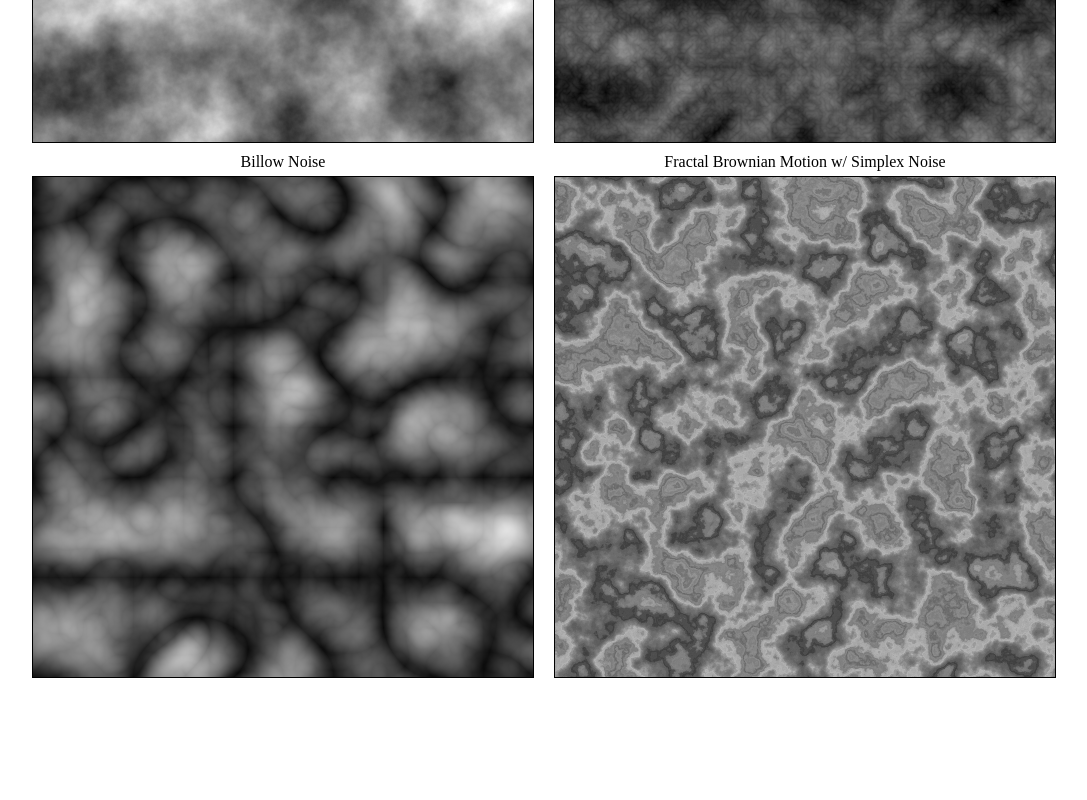
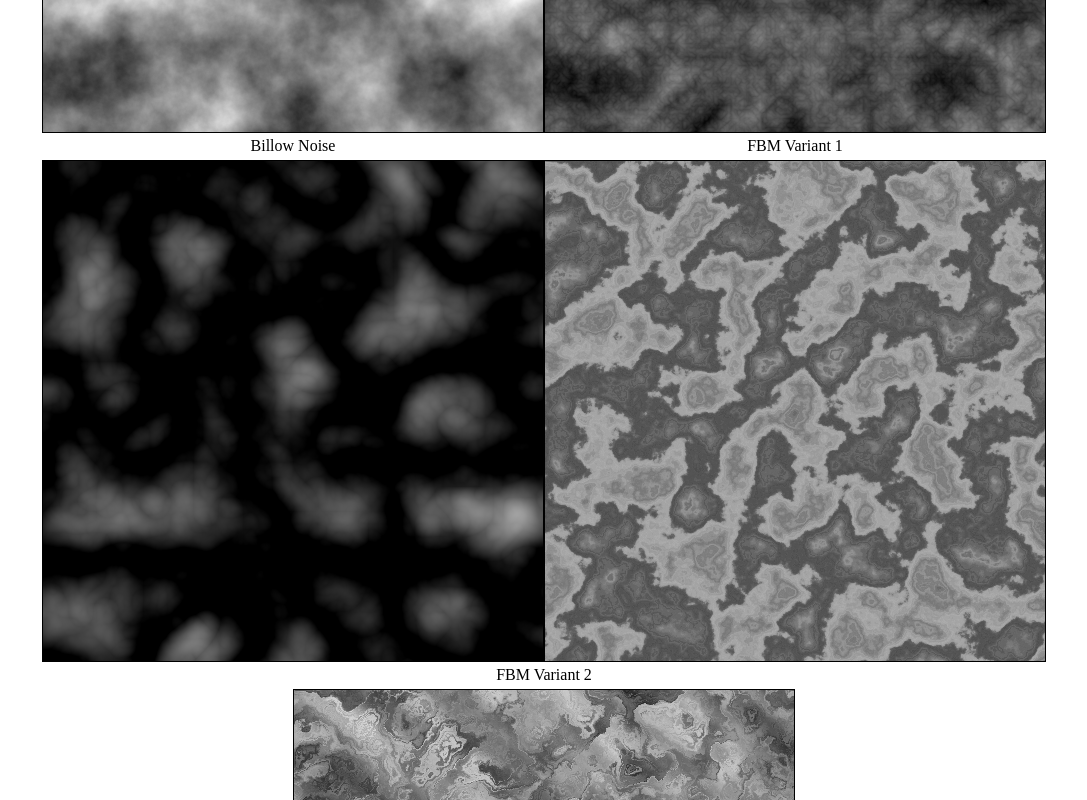
Before and after one commit to joshbrew/Noise_Textures, a plain HTML site: page terrain.html in a window 1280 px wide. Shown: the part 400-1200 px from the top of the page, without its empty margins (96-1183 px from the left). Before the commit the page ends 1096 px from the top, so only its background shows below. Drawn offline with Linux system fonts and the light colour scheme.

Commit message:
Add files via upload

```diff
--- a/terrain.html
+++ b/terrain.html
@@ -7,12 +7,6 @@
       display: flex;
       justify-content: center;
       flex-wrap: wrap;
-    }
-    .canvas-container {
-      display: flex;
-      flex-direction: column;
-      align-items: center;
-      margin: 10px;
     }
     canvas {
       border: 1px solid black;
@@ -40,10 +34,21 @@
         <canvas id="multifractalCanvas" width="500" height="500"></canvas>
       </div>
       <div class="canvas-container">
-    <div class="canvas-title">Fractal Brownian Motion w/ Simplex Noise</div>
-    <canvas id="fbmCanvas" width="500" height="500"></canvas>
+        <div class="canvas-title">FBM Variant 1</div>
+        <canvas id="fbmCanvas1" width="500" height="500"></canvas>
       </div>
     </div>
+    <div>
+      <div class="canvas-container">
+        <div class="canvas-title">FBM Variant 2</div>
+        <canvas id="fbmCanvas2" width="500" height="500"></canvas>
+      </div>
+      <div class="canvas-container">
+        <div class="canvas-title">FBM Variant 3</div>
+        <canvas id="fbmCanvas3" width="500" height="500"></canvas>
+      </div>
+    </div>
+
   <script>
     class Noise {
       constructor(seed=Date.now()) {
@@ -263,41 +268,7 @@
         }
     }
 
-    class FractalBrownianMotion extends SimplexNoise {
-      fbm(x, y, z, zoom = 1.0, octaves = 6, lacunarity = 2.0, gain = 0.5, shift = 100) {
-          x /= zoom;
-          y /= zoom;
-          z /= zoom;
 
-          let sum = 0;
-          let amplitude = 1.0;
-          let frequency = 1.0;
-          let maxValue = 0;
-
-          for (let i = 0; i < octaves; i++) {
-              sum += amplitude * this.noise(x * frequency, y * frequency, z * frequency);
-              maxValue += amplitude;
-
-              frequency *= lacunarity;
-              amplitude *= gain;
-
-              x += shift;
-              y += shift;
-          }
-
-          return sum / maxValue;
-      }
-
-      generateNoise(x, y, z, zoom = 1.0, octaves = 6, lacunarity = 2.0, gain = 0.5, shift = 100) {
-          // Initial FBM pass
-          let fbm1 = this.fbm(x, y, z, zoom, octaves, lacunarity, gain, shift);
-
-          // Recursive FBM pass using the output of the initial FBM
-          let fbm2 = this.fbm(fbm1 * zoom, fbm1 * zoom, fbm1 * zoom, zoom, octaves, lacunarity, gain, shift);
-
-          return fbm2;
-      }
-    }
 
     class PerlinNoise extends Noise {
       generateNoise(x, y, z, zoom = 1.0, octaves = 6, lacunarity = 2.0, gain = 0.5, shift=0) {
@@ -380,7 +351,7 @@
     }
 
     class RidgedMultifractalNoise extends Noise {
-      generateNoise(x, y, z, zoom = 1.0, octaves = 6, lacunarity = 2.0, gain = 0.75, exp1 = 1.0, exp2 = 1.0) {
+      generateNoise(x, y, z, zoom = 1.0, octaves = 6, lacunarity = 2.0, gain = 0.75, shift=0, exp1 = 1.0, exp2 = 1.0) {
         x /= zoom;
         y /= zoom;
         z /= zoom;
@@ -398,6 +369,7 @@
 
             amp *= gain;
 
+            //add some variation on the fractal pattern with exponents
             let noise = Math.abs(this.noise(x, y, z));
             let noiseValue = 1 - (Math.pow(noise, exp2));
             noiseValue = Math.pow(noiseValue, exp1);
@@ -409,23 +381,145 @@
             x = x * Math.cos(angle) + x * Math.sin(angle);
             y = y * Math.sin(angle) + y * Math.cos(angle);
             angle += angleIncr;
+
+            x += shift;
+            y += shift;
         }
 
         return sum;
       }
     }
 
+    class FractalBrownianMotion extends SimplexNoise {
+        fbm(x, y, z, zoom = 1.0, octaves = 6, lacunarity = 2.0, gain = 0.5, shift = 100) {
+            x /= zoom;
+            y /= zoom;
+            z /= zoom;
+
+            let sum = 0;
+            let amplitude = 1.0;
+            let frequency = 1.0;
+            let maxValue = 0;
+
+            for (let i = 0; i < octaves; i++) {
+                sum += amplitude * this.noise(x * frequency, y * frequency, z * frequency);
+                maxValue += amplitude;
+
+                frequency *= lacunarity;
+                amplitude *= gain;
+
+                x += shift;
+                y += shift;
+            }
+
+            return sum / maxValue;
+        }
+
+        generateNoise(x, y, z, zoom = 1.0, octaves = 6, lacunarity = 2.0, gain = 0.5, shift = 100) {
+            // Initial FBM pass
+            let fbm1 = this.fbm(x, y, z, zoom, octaves, lacunarity, gain, shift);
+
+            // Recursive FBM pass using the output of the initial FBM
+            let fbm2 = this.fbm(fbm1 * zoom, fbm1 * zoom, fbm1 * zoom, zoom, octaves, lacunarity, gain, shift);
+
+            return fbm2;
+        }
+      }
+
+      class FractalBrownianMotion2 extends SimplexNoise {
+        fbm(x, y, z, zoom = 1.0, octaves = 6, lacunarity = 2.0, gain = 0.5, shift = 100) {
+            x /= zoom;
+            y /= zoom;
+            z /= zoom;
+
+            let sum = 0;
+            let amplitude = 1.0;
+            let frequency = 1.0;
+            let maxValue = 0;
+
+            for (let i = 0; i < octaves; i++) {
+                sum += amplitude * this.noise(x * frequency, y * frequency, z * frequency);
+                maxValue += amplitude;
+
+                frequency *= lacunarity;
+                amplitude *= gain;
+
+                x += shift;
+                y += shift;
+            }
+
+            return sum / maxValue;
+        }
+
+        generateNoise(x, y, z, zoom = 1.0, octaves = 6, lacunarity = 2.0, gain = 0.5, shift = 100) {
+            // Initial FBM pass
+            let fbm1 = this.fbm(x, y, z, zoom, octaves, lacunarity, gain, shift);
+
+            // Second FBM pass using the output of the initial FBM
+            let fbm2 = this.fbm(fbm1 * zoom, fbm1 * zoom, fbm1 * zoom, zoom, octaves, lacunarity, gain, shift);
+
+            // Third FBM pass using the output of the second FBM
+            let fbm3 = this.fbm(x + fbm2 * zoom, y + fbm2 * zoom, z + fbm2 * zoom, zoom, octaves, lacunarity, gain, shift);
+
+            return fbm3;
+        }
+    }
+
+    class FractalBrownianMotion3 extends SimplexNoise {
+        fbm(x, y, z, zoom = 1.0, octaves = 6, lacunarity = 2.0, gain = 0.5, shift = 100) {
+            x /= zoom;
+            y /= zoom;
+            z /= zoom;
+
+            let sum = 0;
+            let amplitude = 1.0;
+            let frequency = 1.0;
+            let maxValue = 0;
+
+            for (let i = 0; i < octaves; i++) {
+                sum += amplitude * this.noise(x * frequency, y * frequency, z * frequency);
+                maxValue += amplitude;
+
+                frequency *= lacunarity;
+                amplitude *= gain;
+
+                x += shift;
+                y += shift;
+            }
+
+            return sum / maxValue;
+        }
+
+        generateNoise(x, y, z, zoom = 1.0, octaves = 6, lacunarity = 2.0, gain = 0.5, shift = 100) {
+            // Initial FBM pass
+            let fbm1 = this.fbm(x, y, z, zoom, octaves, lacunarity, gain, shift);
+
+            // Second FBM pass using the output of the initial FBM
+            let fbm2 = this.fbm(x + fbm1 * zoom, y + fbm1 * zoom, z + fbm1 * zoom, zoom, octaves, lacunarity, gain, shift);
+
+            // Third FBM pass using the output of the second FBM
+            let fbm3 = this.fbm(x + fbm2 * zoom, y + fbm2 * zoom, z + fbm2 * zoom, zoom, octaves, lacunarity, gain, shift);
+
+            return fbm3;
+        }
+    }
 
 
     document.addEventListener('DOMContentLoaded', function() {
       const perlinCanvas = document.getElementById('perlinCanvas');
+      const billowCanvas = document.getElementById('billowCanvas');
+      const multifractalCanvas = document.getElementById('multifractalCanvas');
+      const fbmCanvas = document.getElementById('fbmCanvas1');
+      const fbmCanvas2 = document.getElementById('fbmCanvas2');
+      const fbmCanvas3 = document.getElementById('fbmCanvas3');
+
       const perlinCtx = perlinCanvas.getContext('2d');
-      const billowCanvas = document.getElementById('billowCanvas');
       const billowCtx = billowCanvas.getContext('2d');
-      const multifractalCanvas = document.getElementById('multifractalCanvas');
       const multifractalCtx = multifractalCanvas.getContext('2d');
-      const fbmCanvas = document.getElementById('fbmCanvas');
       const fbmCtx = fbmCanvas.getContext('2d');
+      const fbmCtx2 = fbmCanvas2.getContext('2d');
+      const fbmCtx3 = fbmCanvas3.getContext('2d');
+
       const width = perlinCanvas.width;
       const height = perlinCanvas.height;
 
@@ -433,55 +527,54 @@
       const octaves = 8; // Number of octaves for the noise
       const lacunarity = 2.0; // Lacunarity for the noise
       const gain = 0.5; // Gain for the noise
+      const shift = 0; //e.g. a time shift
+
       const perlinHeightmap = new Float32Array(width * height);
       const billowHeightmap = new Float32Array(width * height);
       const ridgedHeightmap = new Float32Array(width * height);
       const fbmHeightmap = new Float32Array(width * height);
+      const fbmHeightmap2 = new Float32Array(width * height);
+      const fbmHeightmap3 = new Float32Array(width * height);
+
       const perlin = new PerlinNoise(12345); // Set a seed for reproducibility
       const billow = new BillowNoise(12345); // Set a seed for reproducibility
       const ridged = new RidgedMultifractalNoise(12345); // Set a seed for reproducibility
       const fbm = new FractalBrownianMotion(12345); // Set a seed for reproducibility
+      const fbm2 = new FractalBrownianMotion2(12345); // Set a seed for reproducibility
+      const fbm3 = new FractalBrownianMotion3(12345); // Set a seed for reproducibility
+
+      let iterateCanvas = (
+        noiseGen,
+        heightmap,
+        ctx,
+
+        zoom,
+        octaves,
+        lacunarity,
+        gain,
+        shift
+      ) => {
 
         for (let y = 0; y < height; y++) {
           for (let x = 0; x < width; x++) {
-
-            // Generate Perlin noise
-            const noiseValue = perlin.generateNoise(x, y, 0, zoom, octaves, lacunarity, gain);
-            perlinHeightmap[y * width + x] = noiseValue;
+              // Generate Perlin noiseGen
+            const noiseValue = noiseGen.generateNoise(x, y, 0, zoom, octaves, lacunarity, gain, shift); //2d
+            heightmap[y * width + x] = noiseValue;
 
             const color = Math.floor((noiseValue + 1) * 128);
-            perlinCtx.fillStyle = `rgb(${color}, ${color}, ${color})`;
-            perlinCtx.fillRect(x, y, 1, 1);
+            ctx.fillStyle = `rgb(${color}, ${color}, ${color})`;
+            ctx.fillRect(x, y, 1, 1);
+          }
+        }
+      }
 
 
-            // Generate Billow noise
-            const billowValue = billow.generateNoise(x, y, 0, zoom, octaves, lacunarity, gain - 0.2 > 0 ? gain - 0.2 : 0.01); // Slightly lower gain so effects are better looking
-            billowHeightmap[y * width + x] = billowValue;
-
-            const color2 = Math.floor((billowValue + 1.5) * 128); //slightly increase brightness for demonstrating purposes
-            billowCtx.fillStyle = `rgb(${color2}, ${color2}, ${color2})`;
-            billowCtx.fillRect(x, y, 1, 1);
-
-            // Generate Ridged Multifractal noise
-            const ridgedValue = ridged.generateNoise(x, y, 0, zoom, octaves, lacunarity, gain + 0.1 < 1 ? gain + 0.1 : 0.99, 1, 1); //slight increase in gain
-            ridgedHeightmap[y * width + x] = ridgedValue;
-
-            const color3 = Math.floor((ridgedValue + 1) * 128);
-            multifractalCtx.fillStyle = `rgb(${color3}, ${color3}, ${color3})`;
-            multifractalCtx.fillRect(x, y, 1, 1);
-
-            // Generate SingleValueFractalFBM noise
-
-            const fbmValue = fbm.generateNoise(x, y, 0, zoom, octaves, lacunarity, gain);//fbm.generateNoise(fbm.generateNoise(x,y,...inps),fbm.generateNoise(x,y,...inps),...inps);
-            fbmHeightmap[y * width + x] = fbmValue;
-
-            const color4 = Math.floor((fbmValue + 1) * 128);
-            fbmCtx.fillStyle = `rgb(${color4}, ${color4}, ${color4})`;
-            fbmCtx.fillRect(x, y, 1, 1);
-
-        }
-
-    }
+      iterateCanvas(perlin,perlinHeightmap,perlinCtx, zoom,octaves,lacunarity,gain,shift);
+      iterateCanvas(billow,billowHeightmap,billowCtx, zoom,octaves,lacunarity,gain-0.2,shift);
+      iterateCanvas(ridged,ridgedHeightmap,multifractalCtx, zoom,octaves,lacunarity,gain+0.1,shift);
+      iterateCanvas(fbm,fbmHeightmap,fbmCtx, zoom,octaves,lacunarity,gain,shift);
+      iterateCanvas(fbm2,fbmHeightmap2,fbmCtx2, zoom,octaves,lacunarity,gain,shift);
+      iterateCanvas(fbm3,fbmHeightmap3,fbmCtx3, zoom,octaves,lacunarity,gain,shift);
 
     //   console.log('Perlin Heightmap:', perlinHeightmap);
     //   console.log('Billow Heightmap:', billowHeightmap);
```
Lines whose indentation alone changed are shown as unchanged.
